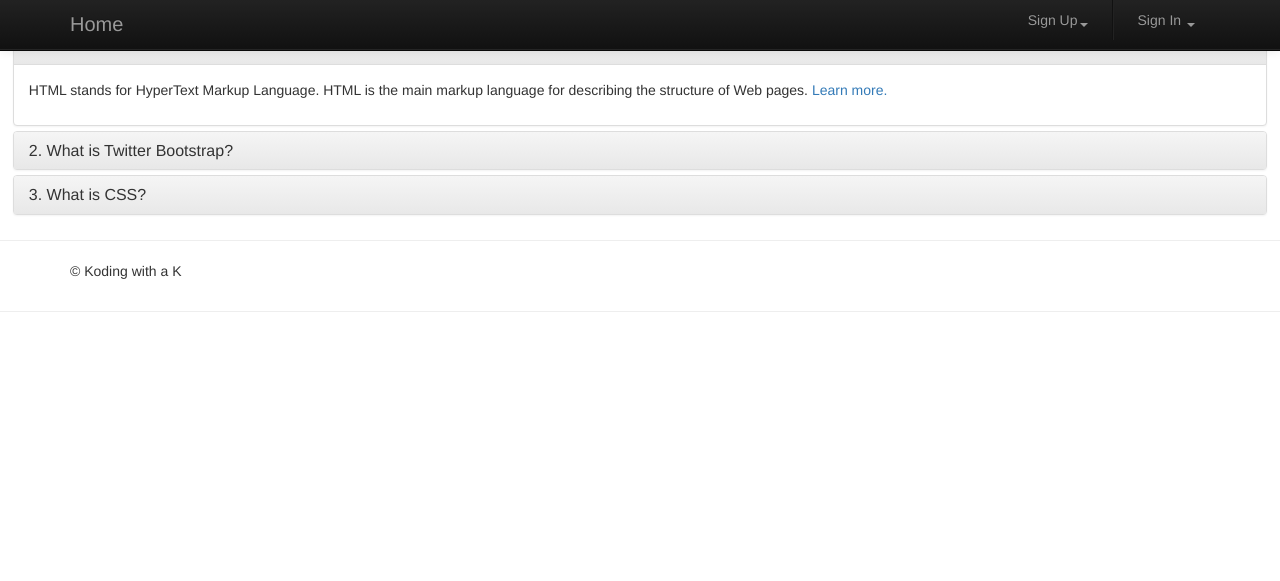
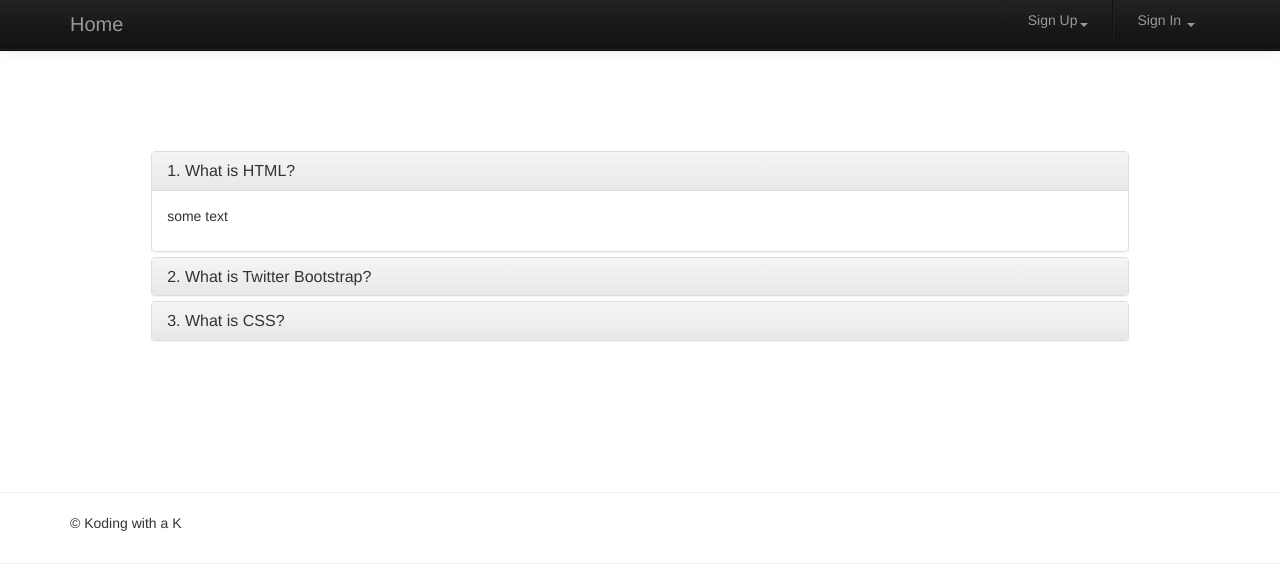
Before and after one commit to miloprice/hack2014, a Django app: page /tasks/ in a window 1280 px wide. Shown: the top 581 px of the page. Run offline with Django 3.2, Linux system fonts and the light colour scheme; parts of the project's set-up code (start-up, migrations or seed data) failed here and were passed over; some libraries are stand-ins or nearby versions.

```diff
--- /dev/null
+++ b/djangosite/populate.py
@@ -0,0 +1,3 @@
+import os
+
+def populate():
--- a/djangosite/templates/tasks/index.html
+++ b/djangosite/templates/tasks/index.html
@@ -19,8 +19,7 @@
 <body>
 <style>
 	header, section{
-		margin:0 1% 25px 1%;
-		clear: both;
+		margin:4cm;
 	}
 </style>
 <header>
@@ -89,8 +88,8 @@
                 </h4>
             </div>
             <div id="collapseOne" class="panel-collapse collapse in">
-                <div class="panel-body">
-                    <p>HTML stands for HyperText Markup Language. HTML is the main markup language for describing the structure of Web pages. <a href="http://www.tutorialrepublic.com/html-tutorial/" target="_blank">Learn more.</a></p>
+				<div class="panel-body">
+					<p>some text</p>
                 </div>
             </div>
         </div>
```
Also changed, not shown: djangosite/templates/tasks/login.html (deleted, +0 -8 lines), 1 other file.
